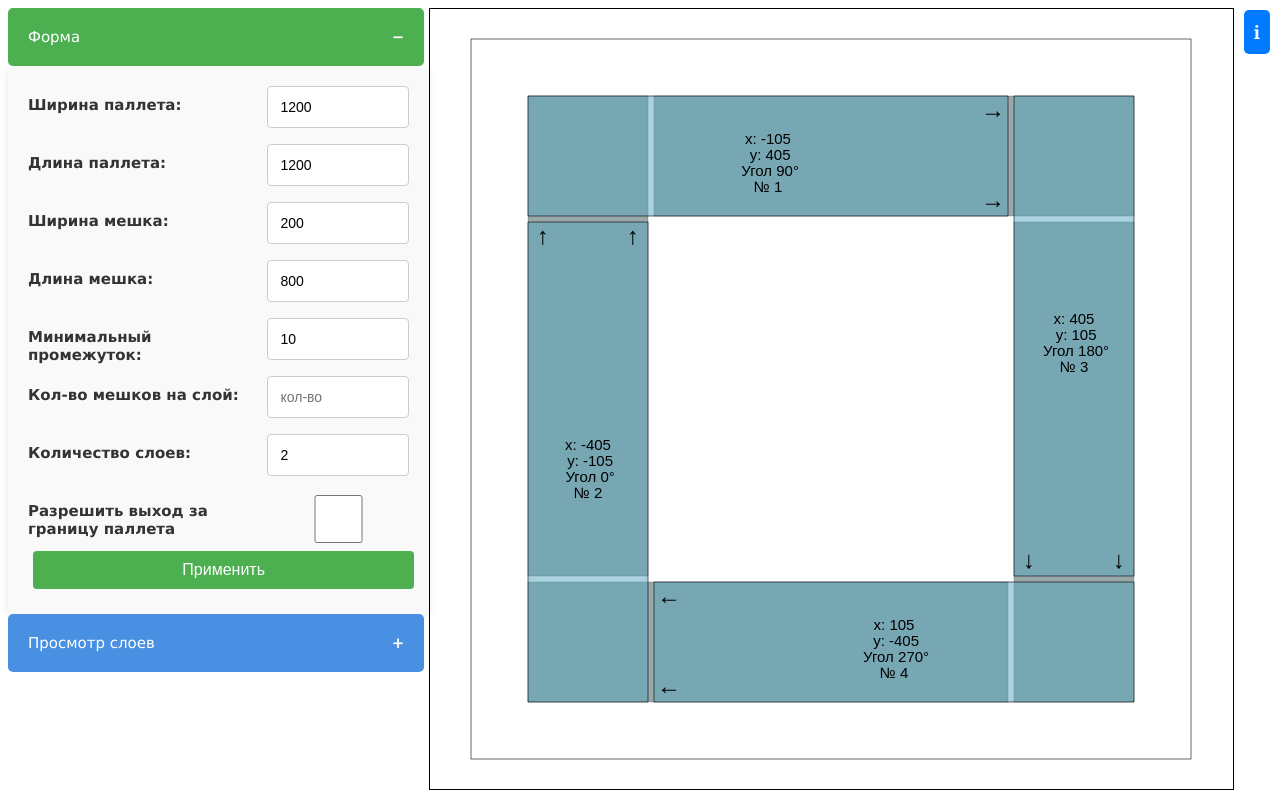
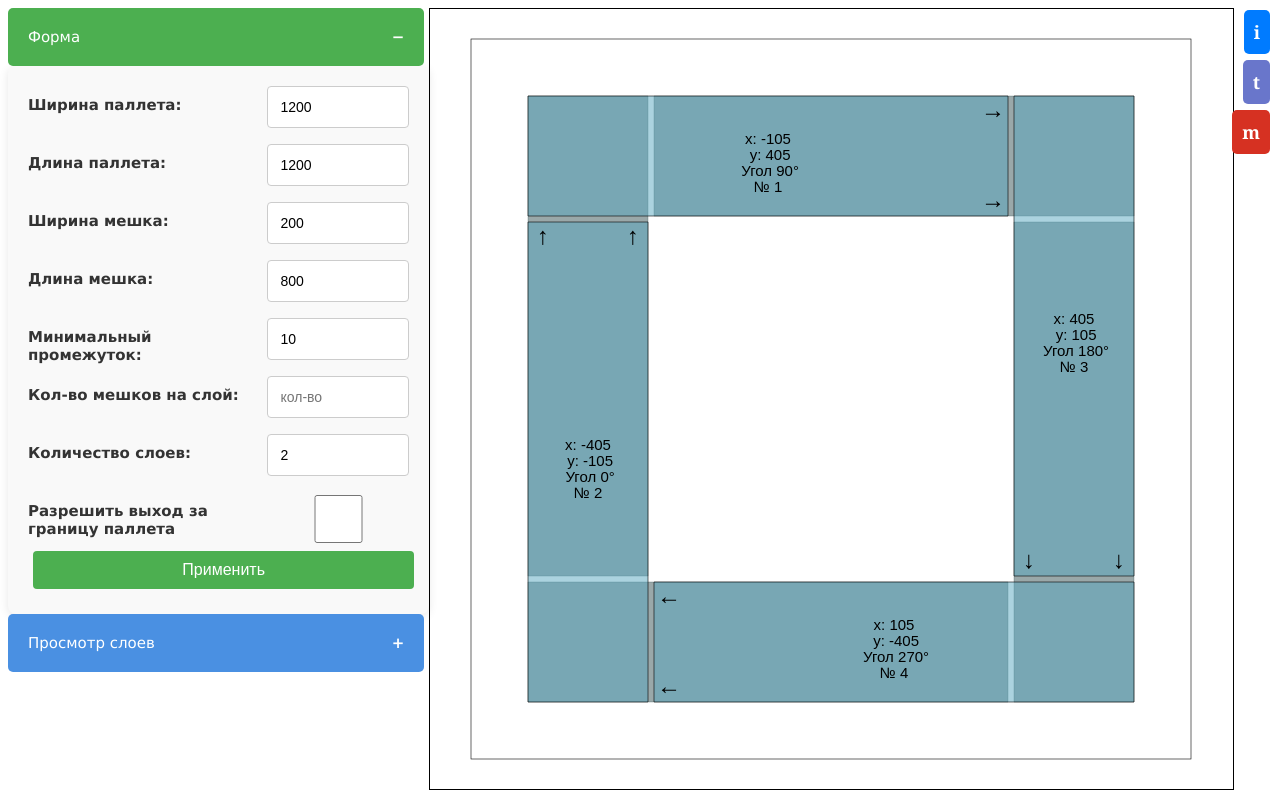
Before and after one commit to Ringyokoo/VSCode, a plain HTML site: page index.html in a window 1280 px wide. Drawn offline with Linux system fonts and the light colour scheme.

Commit message:
Добавлены кнопки для txt modbus

```diff
--- a/index.html
+++ b/index.html
@@ -23,7 +23,7 @@
                 <label for="inentM">Минимальный промежуток:</label>
                 <input type="number" id="inentM" placeholder="мм" value="10" required>
                 <label for="countBag">Кол-во мешков на слой:</label>
-                <input type="number" id="countBag" placeholder="кол-во"  max="25">
+                <input type="number" id="countBag" placeholder="кол-во" max="25">
                 <label for="minLayer">Количество слоев:</label>
                 <input type="number" id="minLayer" placeholder="кол-во" value="2" required>
                 <label for="permission"> Разрешить выход за границу паллета</label>
@@ -44,7 +44,7 @@
 
         <!-- <ul>
             <li>+Считать по-другому scale при flagOutside example 1200 1200 800 200 10 2</li>
-            <li>Добавить кнопку для возвращения слоя в исходный вид</li>
+            <li>+Добавить кнопку для возвращения слоя в исходный вид</li>
             <li>Работать с заданным кол-вом мешков на слое. Выводить если вдруг что ошибку в findNumbers</li>
             <li>Количество пакетов в слое одинаковое для всех слоев</li>
             <li>Сохранение в файл</li>
@@ -74,7 +74,12 @@
             <button id="deleteCancel">Отмена</button>
         </div>
     </div> -->
-    <button id="infoButton">i</button>
+    <div class="forButton">
+        <button id="infoButton">i</button>
+        <button id="saveToTXTButton">t</button>
+        <button id="modbusButton">m</button>
+    </div>
+
 
     <div id="controlsModal" class="modal">
         <div class="modal-content-inst">
--- a/styles.css
+++ b/styles.css
@@ -48,16 +48,6 @@ canvas {
 
 }
 
-#infoButton {
-    position: absolute;
-    right: 0;
-    top: 0;
-    margin: 0;
-    font-size: 15px;
-    font-family: Georgia, serif;
-    background-color: #6976CB;
-    font-weight: 800;
-}
 
 .accordion {
     font-size: 15px;
@@ -373,6 +363,16 @@ button#deleteCancel:hover {
     max-width: 400px;
     border-radius: 10px;
 }
+#infoButton {
+    position: absolute;
+    right: 0;
+    top: 0;
+    margin: 0;
+    font-size: 15px;
+    font-family: Georgia, serif;
+    background-color: #6976CB;
+    font-weight: 800;
+}
 
 button#infoButton {
     font-size: 18px;
@@ -389,6 +389,49 @@ button#infoButton:hover {
     background-color: #0056b3;
 }
 
+#saveToTXTButton {
+    position: absolute;
+    right: 0;
+    top: 50px;
+    margin: 0;
+    font-size: 18px;
+    padding: 10px;
+    color: white;
+    border: none;
+    border-radius: 5px;
+    cursor: pointer;
+    margin: 10px;
+    font-family: Georgia, serif;
+    background-color: #6976CB;
+    font-weight: 800;
+}
+
+
+button#saveToTXTButton:hover {
+    background-color: #0056b3;
+}
+
+#modbusButton {
+    position: absolute;
+    right: 0;
+    top: 100px;
+    margin: 0;
+    font-size: 18px;
+    padding: 10px;
+    color: white;
+    border: none;
+    border-radius: 5px;
+    cursor: pointer;
+    margin: 10px;
+    font-family: Georgia, serif;
+    background-color: #d63122;
+    font-weight: 800;
+}
+
+
+button#modbusButton:hover {
+    background-color: #0056b3;
+}
 
 .modal-content-inst h2 {
     font-size: 24px;
```
